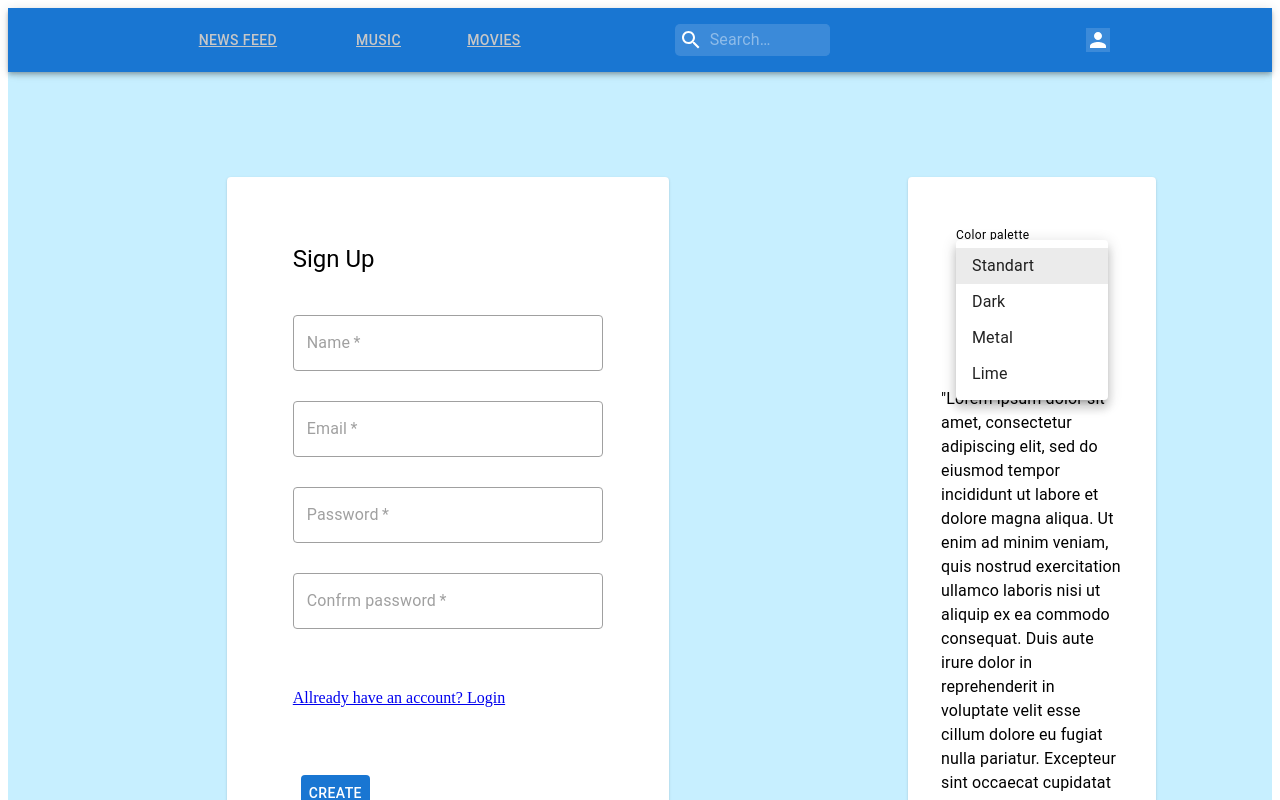
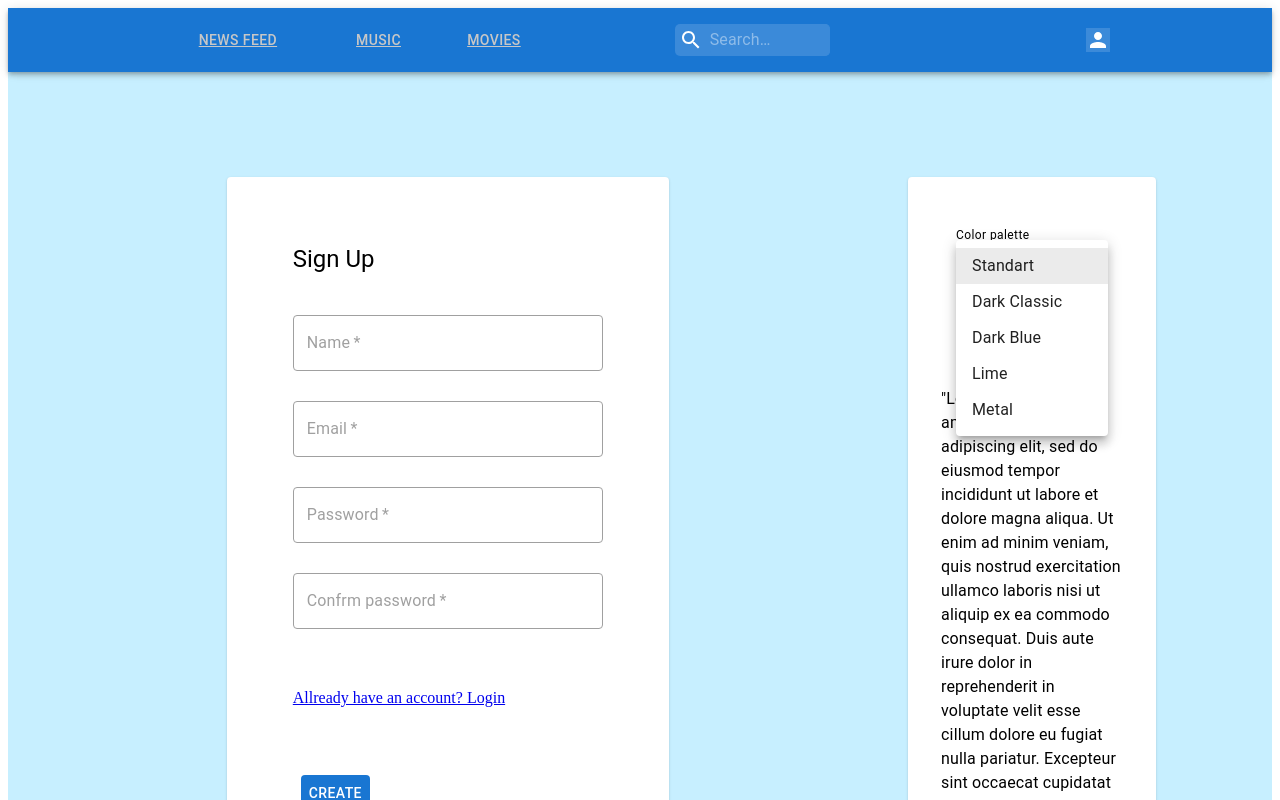
Before and after one commit to Andrewito97/ProjectOne, a React app: page /signup in a window 1280 px wide. Both pictures are taken after a click on the button "Standart". Shown: the top 800 px of the page. Built offline with nearby package versions, Linux system fonts and the light colour scheme; no server answers; the HTML template or start-up script is replaced by a standard one.

Commit message:
added dark mode palette

```diff
--- a/client/App.js
+++ b/client/App.js
@@ -36,9 +36,10 @@ const App = () => {
     paletteController.choosePalette(palette);
 
     if(palette === 'standart') paletteController.overrideInput(blue);
-    if(palette === 'dark') paletteController.overrideInput(ivory, ivory, ivory);
+    if(palette === 'dark classic') paletteController.overrideInput(ivory, ivory, ivory);
+    if(palette === 'dark blue') paletteController.overrideInput(ivory, ivory, ivory);
+    if(palette === 'lime') paletteController.overrideInput(lime);
     if(palette === 'metal') paletteController.overrideInput(metal);
-    if(palette === 'lime') paletteController.overrideInput(lime);
 
     const customTheme = createMuiTheme({
         overrides: paletteController.muiStyles,
--- a/client/PaletteController.js
+++ b/client/PaletteController.js
@@ -19,6 +19,9 @@ class PaletteController {
         this.paleSeaBlue = '#C7EFFF';
         this.blackBlue = '#05192F';
         this.highBlackBlue = '#041324';
+        this.middleGrey = '#1E1E1E';
+        this.paleGrey = '#333333';
+        this.lightGrey = '#252526';
 
         //set default colors for initial page loading until palette has been chosen
         this.mainColor = this.silver
@@ -78,7 +81,15 @@ class PaletteController {
                 this.backgroundColor = this.paleSeaBlue
                 this.cardColor = this.white
                     break;
-            case 'dark':
+            case 'dark classic':
+                this.mainColor = this.paleGrey
+                this.additionalColor = this.lightGrey
+                this.textColor = this.ivory
+                this.tabsTextColor = this.silver
+                this.backgroundColor = this.lightGrey
+                this.cardColor = this.middleGrey
+                    break;
+            case 'dark blue':
                 this.mainColor = this.black
                 this.additionalColor = this.highBlackBlue
                 this.textColor = this.ivory
--- a/client/components/ConfirmWindow.js
+++ b/client/components/ConfirmWindow.js
@@ -14,7 +14,8 @@ const styles = {
     cancelButton: {
         color: 'white',
         marginRight: 102,
-        marginBottom: 12
+        marginBottom: 12,
+        marginLeft: 15
     },
     confirmButton: {
         color: 'white',
--- a/client/components/PaletteSelect.js
+++ b/client/components/PaletteSelect.js
@@ -42,9 +42,10 @@ const PaletteSelect = (props) => {
                     value={props.palette}
                 >
                     <MenuItem value='standart'>Standart</MenuItem>
-                    <MenuItem value='dark'>Dark</MenuItem>
+                    <MenuItem value='dark classic'>Dark Classic</MenuItem>
+                    <MenuItem value='dark blue'>Dark Blue</MenuItem>
+                    <MenuItem value='lime'>Lime</MenuItem>
                     <MenuItem value='metal'>Metal</MenuItem>
-                    <MenuItem value='lime'>Lime</MenuItem>
                 </Select>
             </FormControl>
             <Button
--- a/client/components/user/SignUpForm.js
+++ b/client/components/user/SignUpForm.js
@@ -75,9 +75,12 @@ const SignUpForm = () => {
             if(data.error.code) {
                 setEmailError('Email is already existss !');
             } else {
-                data.error.errors.email ? setEmailError(data.error.errors.email.message) : setEmailError('');
-                data.error.errors.name ? setNameError(data.error.errors.name.message) : setNameError('');
-                data.error.errors.password ? setPasswordError(data.error.errors.password.message) : setPasswordError('');
+                data.error.errors.email ?
+                    setEmailError(data.error.errors.email.properties.message) : setEmailError('');
+                data.error.errors.name ?
+                    setNameError(data.error.errors.name.properties.message) : setNameError('');
+                data.error.errors.password ?
+                    setPasswordError(data.error.errors.password.properties.message) : setPasswordError('');
             }
         };
     };
```
